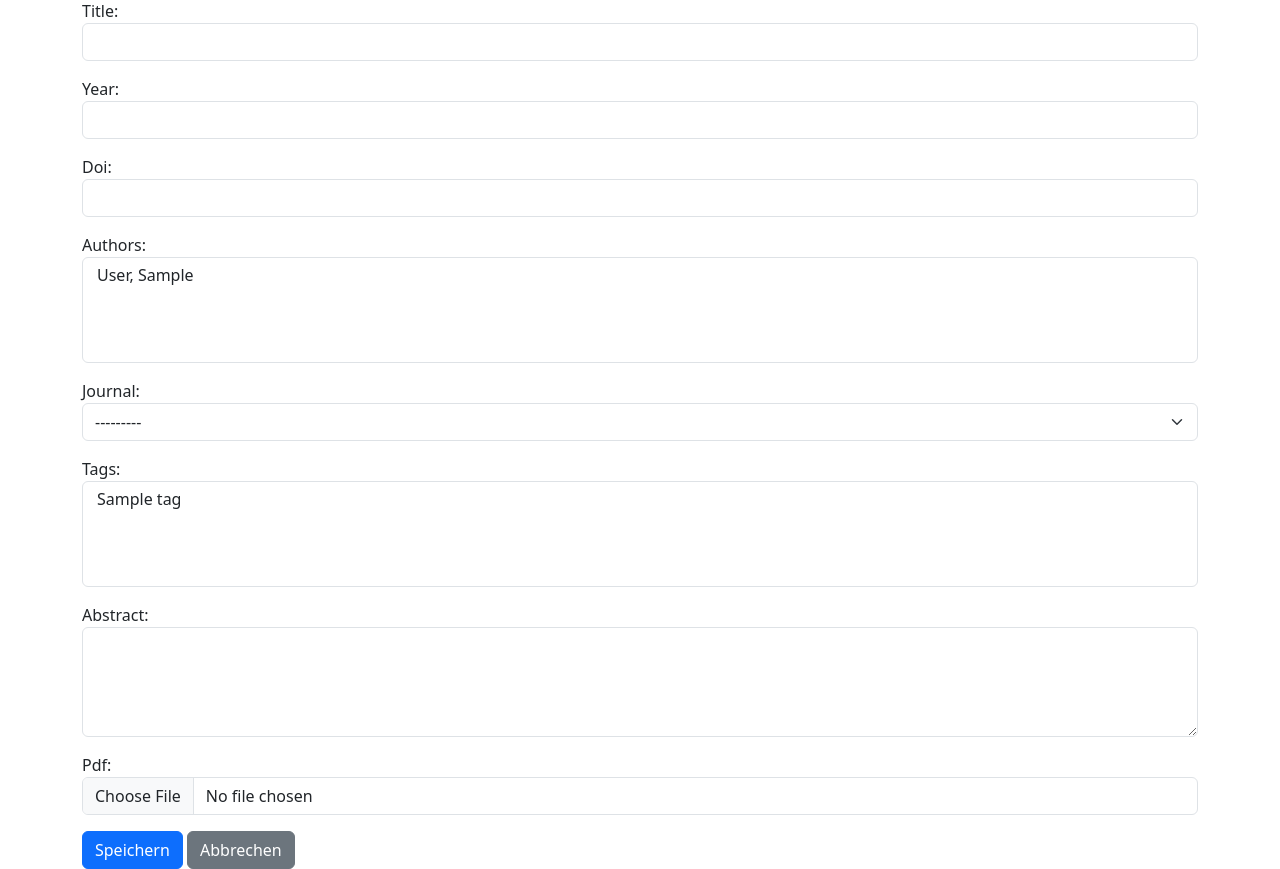
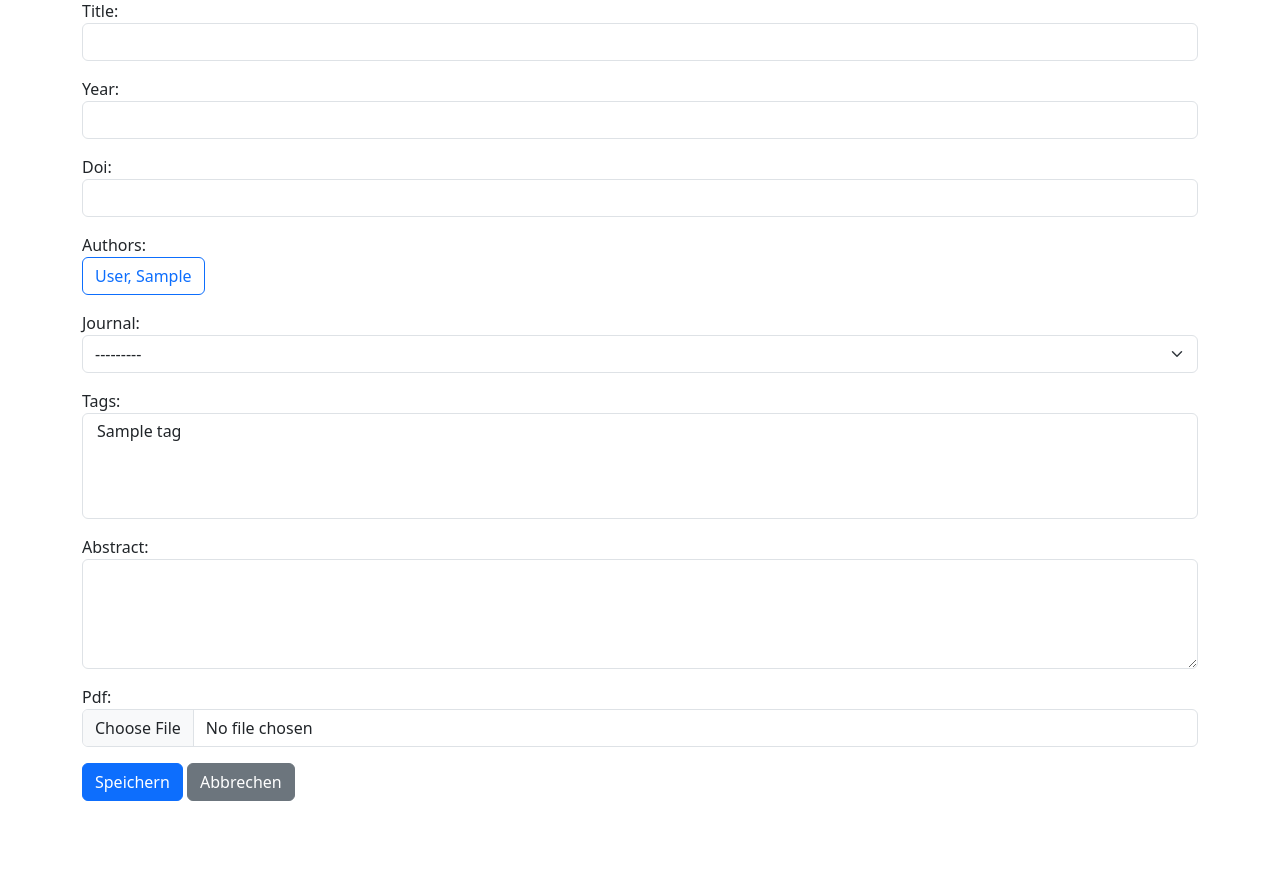
Before and after one commit to sklarmann/SimpleLiteratureManager, a Django app: page /publications/add/ in a window 1280 px wide. Shown: the part 145-1014 px from the top of the page. After the commit the page ends 946 px from the top, so only its background shows below. Run offline with Django 5.2, Linux system fonts and the light colour scheme; tables that the repository leaves empty hold one stand-in row (values such as "Sample post").

Commit message:
Add toggle-style author selection on publication form

```diff
--- a/SimpleLiteratureManager/library/forms.py
+++ b/SimpleLiteratureManager/library/forms.py
@@ -27,7 +27,7 @@ class PublicationForm(forms.ModelForm):
             "pdf",
         ]
         widgets = {
-            "authors": forms.SelectMultiple(attrs={"class": "form-select"}),
+            "authors": forms.CheckboxSelectMultiple(attrs={"class": "btn-check"}),
             "journal": forms.Select(attrs={"class": "form-select"}),
             "tags": forms.SelectMultiple(attrs={"class": "form-select"}),
             "year": forms.NumberInput(attrs={"class": "form-control"}),
--- a/SimpleLiteratureManager/library/templates/publication_form.html
+++ b/SimpleLiteratureManager/library/templates/publication_form.html
@@ -32,7 +32,12 @@
 
     <div class="mb-3">
         {{ form.authors.label_tag }}
-        {{ form.authors }}
+        <div class="d-flex flex-wrap gap-2" role="group" aria-label="Autoren auswählen">
+            {% for author in form.authors %}
+                {{ author.tag }}
+                <label class="btn btn-outline-primary" for="{{ author.id_for_label }}">{{ author.choice_label }}</label>
+            {% endfor %}
+        </div>
         {% for error in form.authors.errors %}
             <div class="text-danger small">{{ error }}</div>
         {% endfor %}
```
